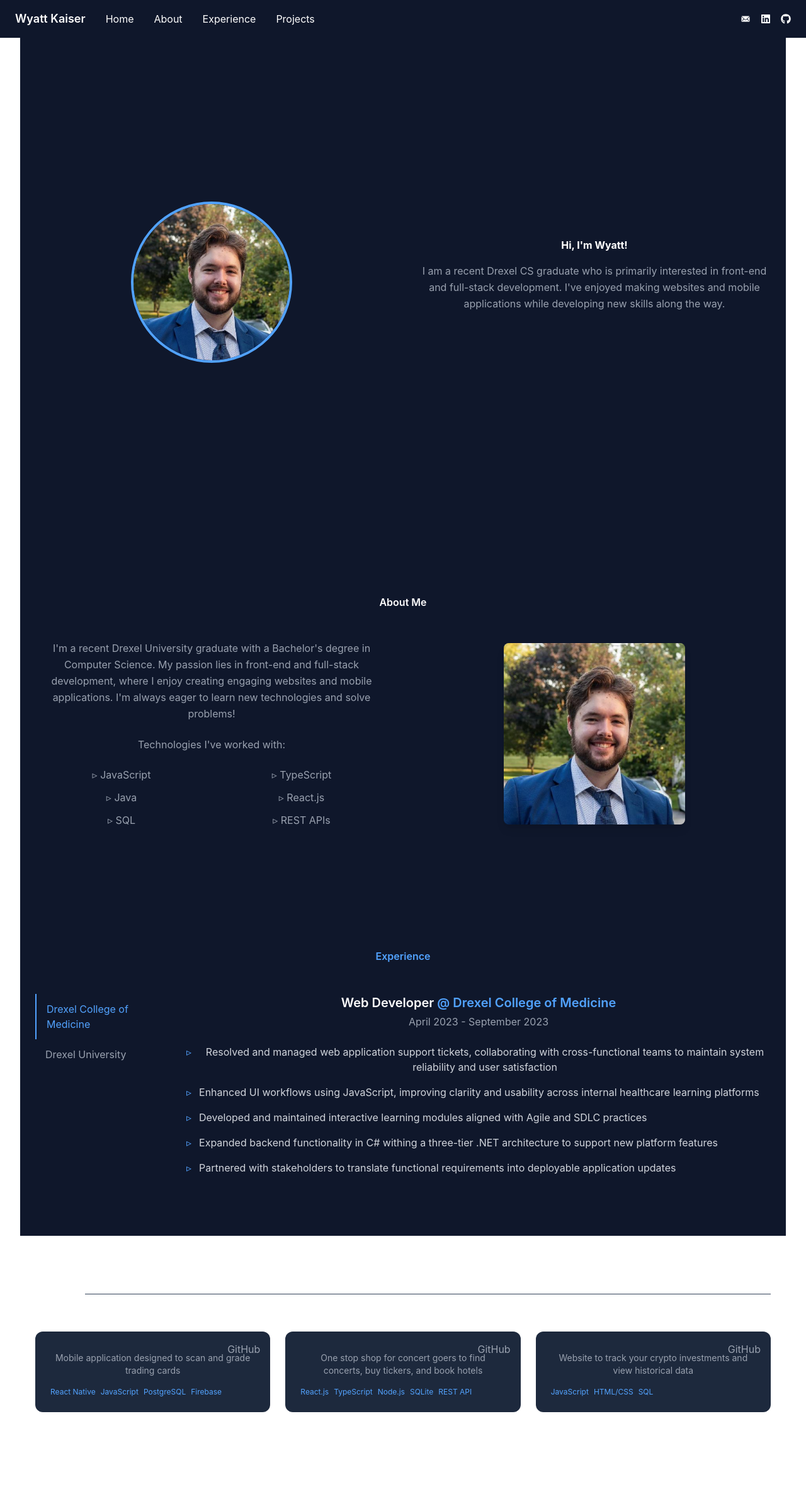
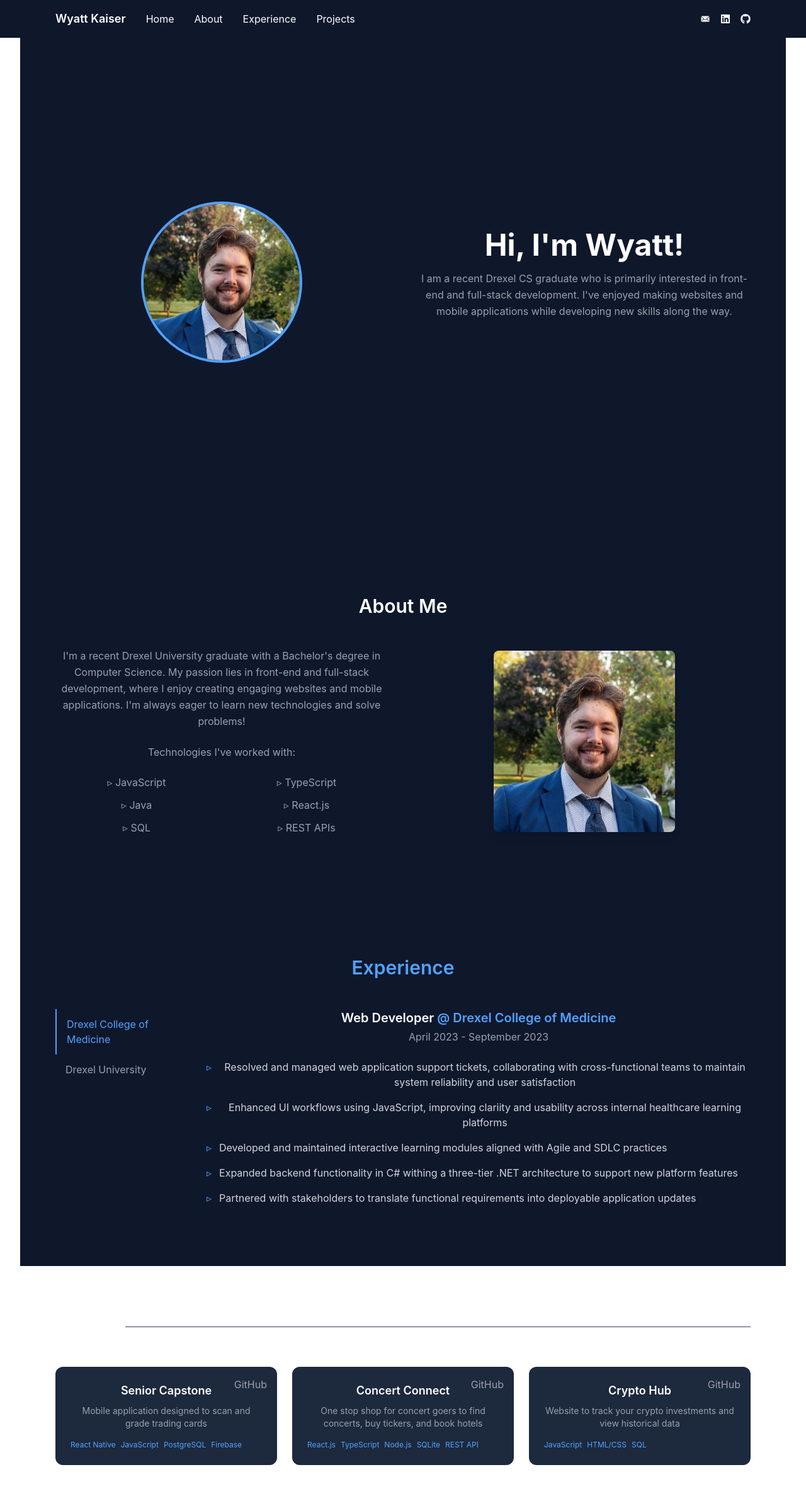
Before and after one commit to wkaiser21/portfolio-site, a React (Vite) app: page / in a window 1280 px wide. Shown: the top 2364 px of the page at 63% size. Built offline with nearby package versions, Linux system fonts and the light colour scheme.

Commit message:
fix: typos for x1 replacing with xl for tailwindcss

```diff
--- a/src/components/About.jsx
+++ b/src/components/About.jsx
@@ -1,9 +1,9 @@
 function About() {
   return (
     <section id="about" className="bg-slate-900 text-white py-24">
-      <div className="max-w-6x1 mx-auto px-6">
+      <div className="max-w-6xl mx-auto px-6">
         {/* Section Title */}
-        <h2 className="text-3x1 font-semibold mb-12">About Me</h2>
+        <h2 className="text-3xl font-semibold mb-12">About Me</h2>
 
         {/* About Content */}
         <div className="grid md:grid-cols-2 gap-12 items-center">
--- a/src/components/Experience.jsx
+++ b/src/components/Experience.jsx
@@ -31,9 +31,9 @@ function Experience() {
 
   return (
     <section id="experience" className="bg-slate-900 text-white py-24">
-      <div className="max-w-6x1 mx-auto px-6">
+      <div className="max-w-6xl mx-auto px-6">
         {/*Header*/}
-        <h2 className="text-3x1 font-semibold mb-12">
+        <h2 className="text-3xl font-semibold mb-12">
           <span className="text-blue-400">Experience</span>
         </h2>
         <div className="grid md:grid-cols-[200px_1fr] gap-10">
--- a/src/components/Home.jsx
+++ b/src/components/Home.jsx
@@ -4,7 +4,7 @@ function Home() {
       id="home"
       className="min-h-screen bg-slate-900 text-white flex items-center"
     >
-      <div className="max-w-6x1 mx-auto px-6 grid md:grid-cols-2 gap-12 items-center">
+      <div className="max-w-6xl mx-auto px-6 grid md:grid-cols-2 gap-12 items-center">
         {/* Left Side Image*/}
         <div className="flex justify-center">
           <img
@@ -16,9 +16,7 @@ function Home() {
 
         {/* Right Side Text */}
         <div>
-          <h1 className="text-4x1 md:text-5x1 font-bold mb-4">
-            Hi, I'm Wyatt!
-          </h1>
+          <h1 className="text-4l md:text-5xl font-bold mb-4">Hi, I'm Wyatt!</h1>
           <p className="text-gray-400 mb-6 leading-relaxed">
             I am a recent Drexel CS graduate who is primarily interested in
             front-end and full-stack development. I've enjoyed making websites
--- a/src/components/Navbar.jsx
+++ b/src/components/Navbar.jsx
@@ -3,7 +3,7 @@ import Contact from "./Contact";
 function Navbar() {
   return (
     <nav className="fixed top-0 left-0 w-full bg-slate-900 text-white">
-      <div className="max-w-6x1 mx-auto flex items-center justify-between px-6 py-4">
+      <div className="max-w-6xl mx-auto flex items-center justify-between px-6 py-4">
         {/*Left Side*/}
         <div className="flex items-center gap-8">
           <h1 className="font-semibold text-lg">Wyatt Kaiser</h1>
--- a/src/components/ProjectCard.jsx
+++ b/src/components/ProjectCard.jsx
@@ -1,6 +1,6 @@
 import { Link } from "react-router-dom";
 
-function ProjectCard({ tittle, description, tech, github, slug }) {
+function ProjectCard({ title, description, tech, github, slug }) {
   return (
     <Link to={`/projects/${slug}`}>
       <div className="relative bg-slate-800 rounded-xl p-6 hover:-translate-y-1 hover:shadow-lg transition-all duration-300 cursor-pointer">
@@ -9,14 +9,14 @@ function ProjectCard({ tittle, description, tech, github, slug }) {
           href={github}
           target="_blank"
           rel="noopener noreferrer"
-          className="absolute top-4 right-4 text-gray-400 hover:text-teal-400"
+          className="absolute top-4 right-4 text-gray-400 hover:text-blue-400"
           onClick={(e) => e.stopPropagation()}
         >
           GitHub
         </a>
 
         {/* Project Title */}
-        <h3 className="text-lg font-semibold text-white mb-2">{tittle}</h3>
+        <h3 className="text-lg font-semibold text-white mb-2">{title}</h3>
 
         {/* Description */}
         <p className="text-gray-400 text-sm mb-4">{description}</p>
--- a/src/components/Projects.jsx
+++ b/src/components/Projects.jsx
@@ -29,10 +29,10 @@ function Projects() {
   ];
 
   return (
-    <section id="projects" className="max-w-6x1 mx-auto px-6 py-20">
+    <section id="projects" className="max-w-6xl mx-auto px-6 py-20">
       {/* Section Header */}
       <div className="flex items-center gap-4 mb-12">
-        <h2 className="text-2x1 font-semibold text-white">Projects</h2>
+        <h2 className="text-2xl font-semibold text-white">Projects</h2>
         <div className="flex-1 h-px bg-slate-700"></div>
       </div>
 
```
